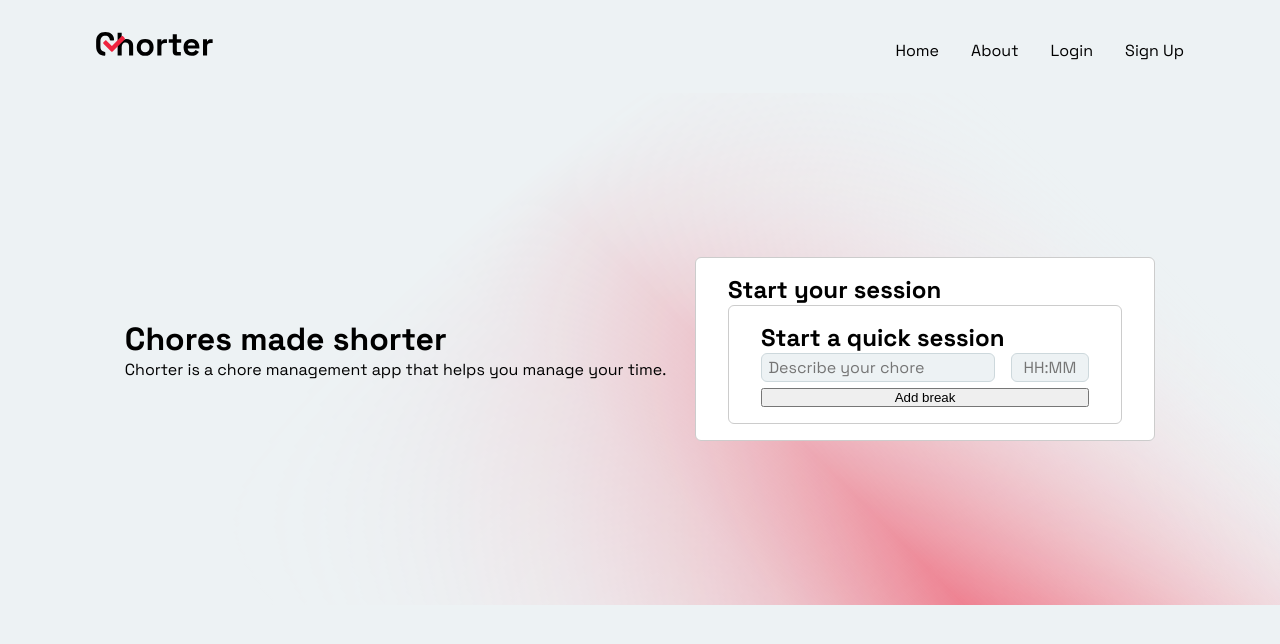
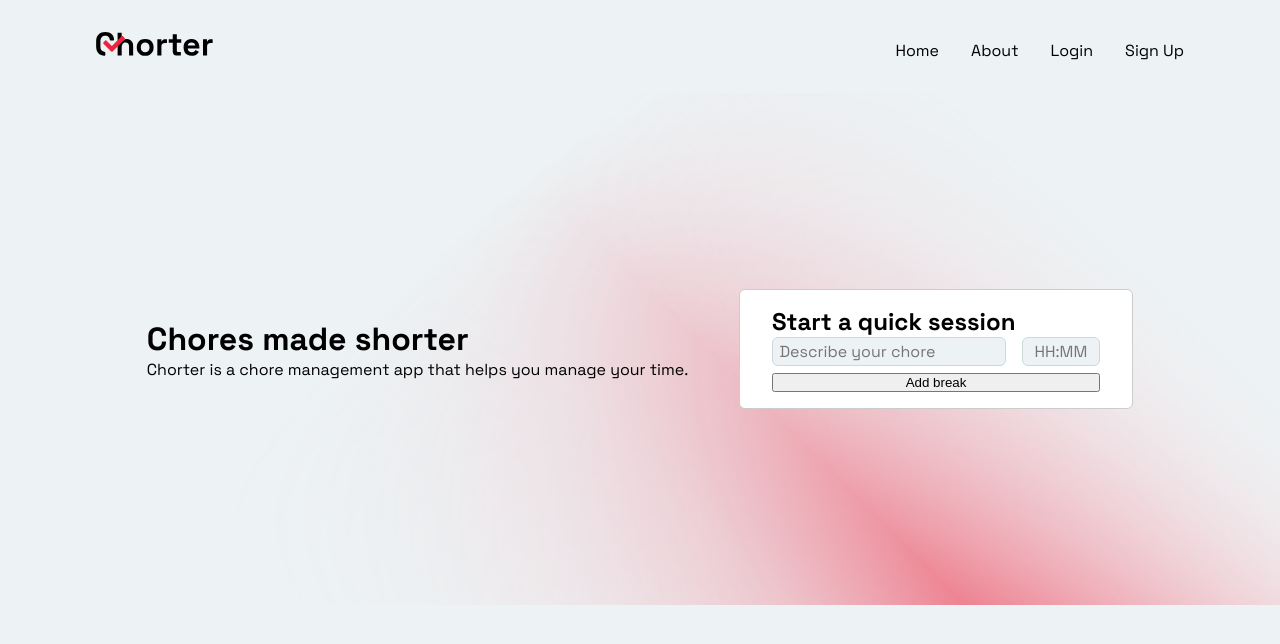
Before and after one commit to lutzseverino/dam-m04--chorter, a Next.js app: page / in a window 1280 px wide. Shown: the top 644 px of the page. Built offline with nearby package versions, Linux system fonts and the light colour scheme.

Commit message:
fix: dialog is now embedded in session flow

```diff
--- a/pages/index.jsx
+++ b/pages/index.jsx
@@ -53,9 +53,7 @@ export default function Home() {
               Chorter is a chore management app that helps you manage your time.
             </p>
           </div>
-          <Dialog title={"Start your session"}>
-            <SessionFlow />
-          </Dialog>
+          <SessionFlow />
         </StyledAction>
       </StyledMain>
 
```
